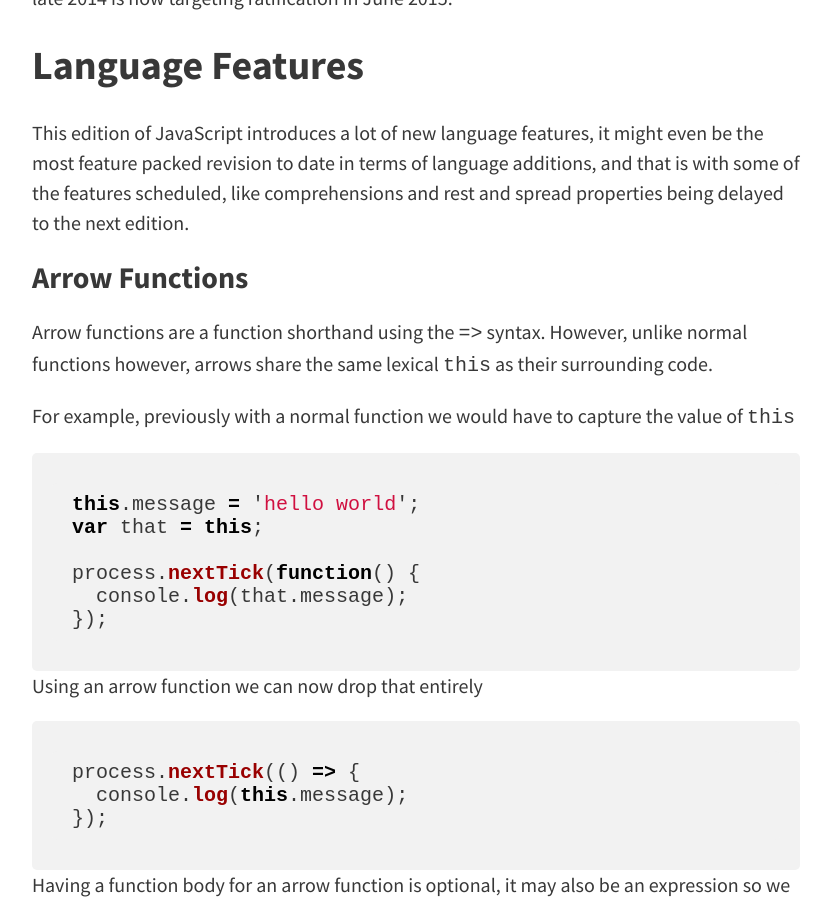
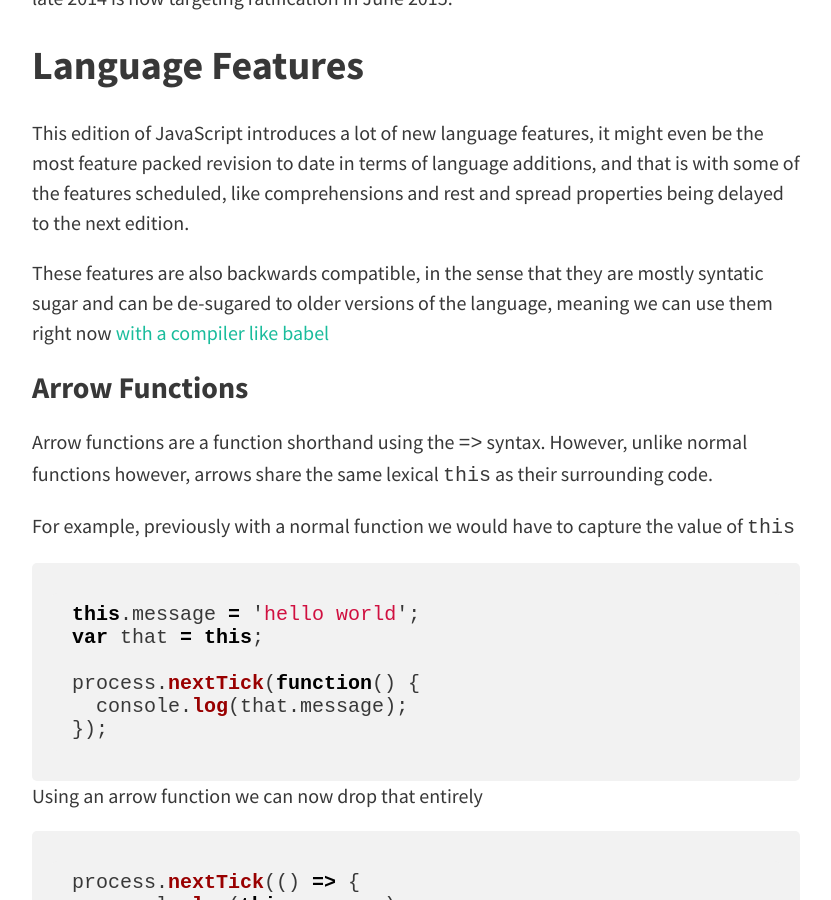
Before and after one commit to caspervonb/caspervonb.github.bak, a Jekyll site: the page built from _posts/2015-03-03-overview-javascript-2015.markdown, in a window 1280 px wide and 900 px high, scrolled down 473 px. Shown: the whole window, without its empty margins (224-1055 px from the left). Built offline with Jekyll 4.4.1, drawn with Linux system fonts in a browser that asks for light colours; nearby versions of some CDN libraries; Markdown is read by kramdown in place of the engine named in the settings; comment, search, counter and statistics services are not loaded.

Commit message:
Update 2015-03-03-overview-javascript-2015.markdown

````diff
--- a/_posts/2015-03-03-overview-javascript-2015.markdown
+++ b/_posts/2015-03-03-overview-javascript-2015.markdown
@@ -21,6 +21,8 @@ ECMAScript 2015 (previously known as ECMAScript 6) is the upcoming version of th
 ## Language Features
 
 This edition of JavaScript introduces a lot of new language features, it might even be the most feature packed revision to date in terms of language additions, and that is with some of the features scheduled, like comprehensions and rest and spread properties being delayed to the next edition.
+
+These features are also backwards compatible, in the sense that they are mostly syntatic sugar and can be de-sugared to older versions of the language, meaning we can use them right now [with a compiler like babel][compile-modern-javascript-with-babel]
 
 ### Arrow Functions
 
@@ -292,3 +294,5 @@ var x = 1;
 var y = 2;
 console.log(`${ x } + ${ y } = ${ x + y}`); // => "1 + 2 = 3"
 ```
+
+[compile-modern-javascript-with-babel]: /javascript/compile-modern-javascript-babel/
````
